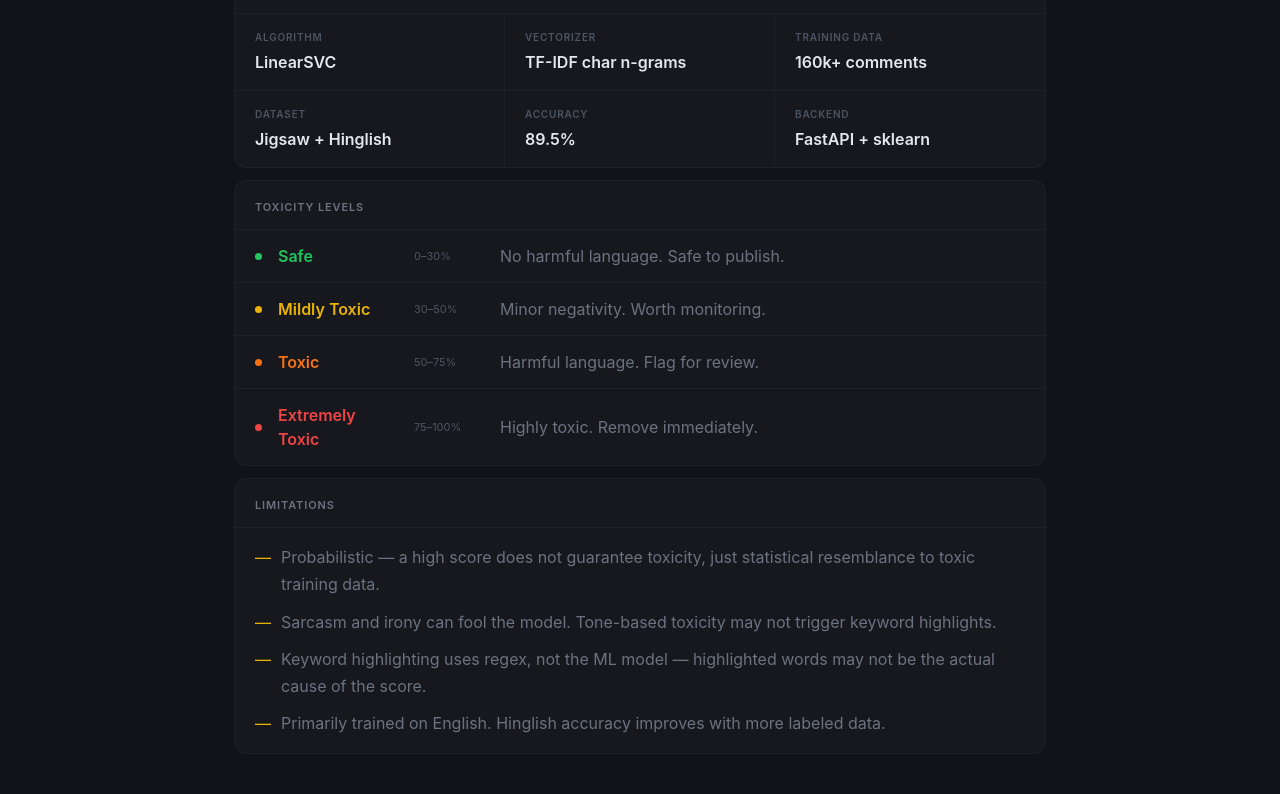
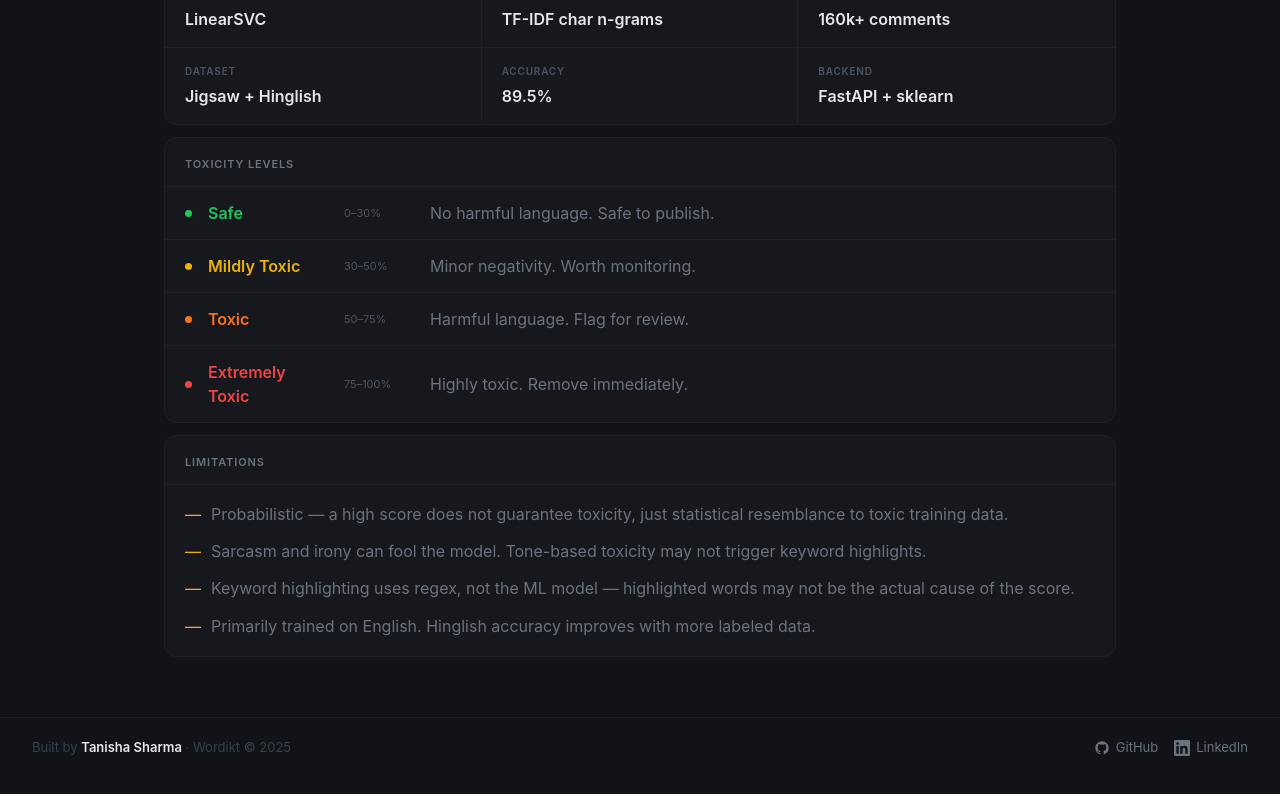
Before and after one commit to tanishas05/toxic-comments-detector, a React app in the folder frontend/: page / in a window 1280 px wide. Shown: the part 748-1542 px from the top of the page. Built offline with nearby package versions, Linux system fonts and the light colour scheme; the HTML template or start-up script is replaced by a standard one.

Commit message:
interactive nav, footer with links, less margin

```diff
--- a/frontend/src/App.jsx
+++ b/frontend/src/App.jsx
@@ -213,7 +213,7 @@
 
       {/* ── HOW IT WORKS ── */}
       {tab === "howitworks" && (
-        <div style={{ maxWidth: 860, margin: "0 auto", padding: "48px 24px 80px" }}>
+        <div style={{ maxWidth: 1000, margin: "0 auto", padding: "32px 24px 60px" }}>
           <div style={{ marginBottom: 48 }}>
             <p style={{ fontSize: 11, fontWeight: 600, color: "#4f46e5", letterSpacing: "0.1em", textTransform: "uppercase", margin: "0 0 12px" }}>How it works</p>
             <h1 style={{ fontSize: 36, fontWeight: 700, color: "#f3f4f6", margin: "0 0 14px", letterSpacing: "-0.03em", lineHeight: 1.2 }}>ML-powered toxicity detection</h1>
@@ -304,7 +304,7 @@
 
       {/* ── ANALYZE ── */}
       {tab === "analyze" && (
-        <div style={{ maxWidth: 980, margin: "0 auto", padding: "40px 24px 80px" }}>
+        <div style={{ maxWidth: 1100, margin: "0 auto", padding: "32px 24px 60px" }}>
           <div style={{ marginBottom: 24 }}>
             <h1 style={{ fontSize: 26, fontWeight: 700, color: "#f3f4f6", margin: "0 0 6px", letterSpacing: "-0.02em" }}>Analyze a comment</h1>
             <p style={{ fontSize: 16, color: "#6b7280", margin: 0 }}>{live ? "Updates after each word as you type." : "Press Ctrl+Enter to analyze."}</p>
@@ -402,7 +402,7 @@
 
       {/* ── BULK ── */}
       {tab === "bulk" && (
-        <div style={{ maxWidth: 860, margin: "0 auto", padding: "40px 24px 80px" }}>
+        <div style={{ maxWidth: 1000, margin: "0 auto", padding: "32px 24px 60px" }}>
           <div style={{ marginBottom: 28 }}>
             <h1 style={{ fontSize: 26, fontWeight: 700, color: "#f3f4f6", margin: "0 0 6px", letterSpacing: "-0.02em" }}>Bulk upload</h1>
             <p style={{ fontSize: 16, color: "#6b7280", margin: 0 }}>Upload a .txt, .csv, or .pdf file. One comment per line for text files. PDFs are split into sentences automatically.</p>
@@ -497,7 +497,7 @@
 
       {/* ── DASHBOARD ── */}
       {tab === "dashboard" && (
-        <div style={{ maxWidth: 860, margin: "0 auto", padding: "40px 24px 80px" }}>
+        <div style={{ maxWidth: 1000, margin: "0 auto", padding: "32px 24px 60px" }}>
           <div style={{ marginBottom: 28 }}>
             <h1 style={{ fontSize: 26, fontWeight: 700, color: "#f3f4f6", margin: "0 0 6px", letterSpacing: "-0.02em" }}>Dashboard</h1>
             <p style={{ fontSize: 16, color: "#6b7280", margin: 0 }}>{total === 0 ? "No comments analyzed yet." : `${total} comment${total !== 1 ? "s" : ""} this session.`}</p>
@@ -572,6 +572,30 @@
         </div>
       )}
 
+
+      {/* Footer */}
+      <footer style={{ borderTop: "1px solid #1e2128", padding: "20px 32px", display: "flex", alignItems: "center", justifyContent: "space-between", flexWrap: "wrap", gap: 12 }}>
+        <div style={{ fontSize: 13, color: "#374151" }}>
+          Built by <span style={{ color: "#e4e7ed", fontWeight: 600 }}>Tanisha Sharma</span> · Wordikt © 2025
+        </div>
+        <div style={{ display: "flex", alignItems: "center", gap: 16 }}>
+          <a href="https://github.com/tanishas05" target="_blank" rel="noopener noreferrer" style={{ display: "flex", alignItems: "center", gap: 6, fontSize: 13, color: "#6b7280", textDecoration: "none", transition: "color 0.15s" }}
+            onMouseEnter={e => e.currentTarget.style.color = "#e4e7ed"}
+            onMouseLeave={e => e.currentTarget.style.color = "#6b7280"}
+          >
+            <svg width="16" height="16" viewBox="0 0 24 24" fill="currentColor"><path d="M12 2C6.477 2 2 6.484 2 12.017c0 4.425 2.865 8.18 6.839 9.504.5.092.682-.217.682-.483 0-.237-.008-.868-.013-1.703-2.782.605-3.369-1.343-3.369-1.343-.454-1.158-1.11-1.466-1.11-1.466-.908-.62.069-.608.069-.608 1.003.07 1.531 1.032 1.531 1.032.892 1.53 2.341 1.088 2.91.832.092-.647.35-1.088.636-1.338-2.22-.253-4.555-1.113-4.555-4.951 0-1.093.39-1.988 1.029-2.688-.103-.253-.446-1.272.098-2.65 0 0 .84-.27 2.75 1.026A9.564 9.564 0 0 1 12 6.844a9.59 9.59 0 0 1 2.504.337c1.909-1.296 2.747-1.027 2.747-1.027.546 1.379.202 2.398.1 2.651.64.7 1.028 1.595 1.028 2.688 0 3.848-2.339 4.695-4.566 4.943.359.309.678.92.678 1.855 0 1.338-.012 2.419-.012 2.747 0 .268.18.58.688.482A10.02 10.02 0 0 0 22 12.017C22 6.484 17.522 2 12 2z"/></svg>
+            GitHub
+          </a>
+          <a href="https://www.linkedin.com/in/tanishas05/" target="_blank" rel="noopener noreferrer" style={{ display: "flex", alignItems: "center", gap: 6, fontSize: 13, color: "#6b7280", textDecoration: "none", transition: "color 0.15s" }}
+            onMouseEnter={e => e.currentTarget.style.color = "#0a66c2"}
+            onMouseLeave={e => e.currentTarget.style.color = "#6b7280"}
+          >
+            <svg width="16" height="16" viewBox="0 0 24 24" fill="currentColor"><path d="M20.447 20.452h-3.554v-5.569c0-1.328-.027-3.037-1.852-3.037-1.853 0-2.136 1.445-2.136 2.939v5.667H9.351V9h3.414v1.561h.046c.477-.9 1.637-1.85 3.37-1.85 3.601 0 4.267 2.37 4.267 5.455v6.286zM5.337 7.433a2.062 2.062 0 0 1-2.063-2.065 2.064 2.064 0 1 1 2.063 2.065zm1.782 13.019H3.555V9h3.564v11.452zM22.225 0H1.771C.792 0 0 .774 0 1.729v20.542C0 23.227.792 24 1.771 24h20.451C23.2 24 24 23.227 24 22.271V1.729C24 .774 23.2 0 22.222 0h.003z"/></svg>
+            LinkedIn
+          </a>
+        </div>
+      </footer>
+
       <style>{`
         @keyframes spin { to { transform: rotate(360deg); } }
         @keyframes fadeUp { from { opacity:0; transform:translateY(6px); } to { opacity:1; transform:translateY(0); } }
```
